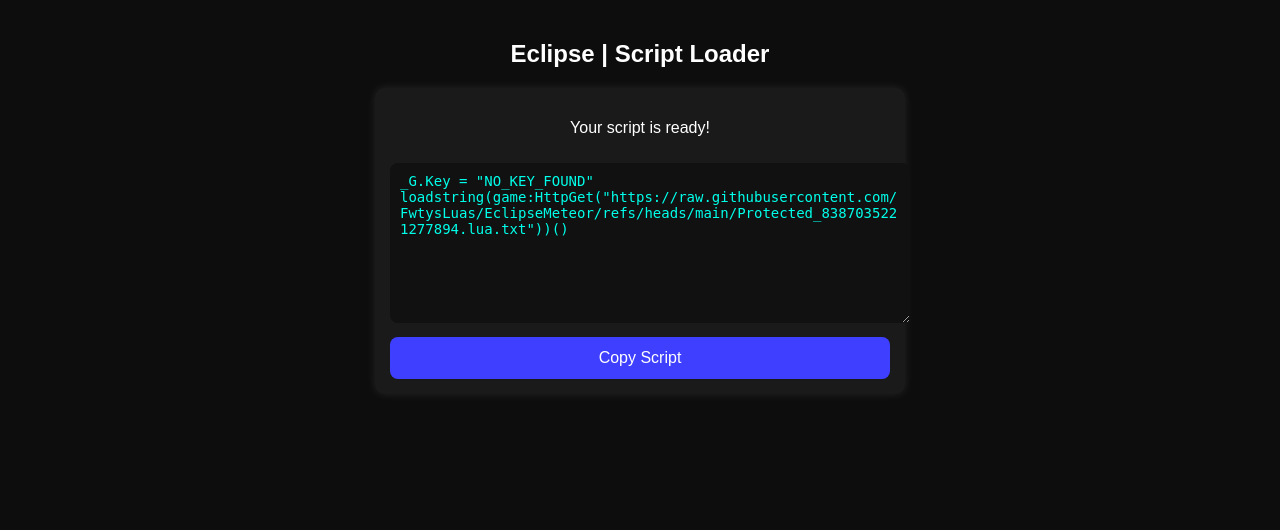
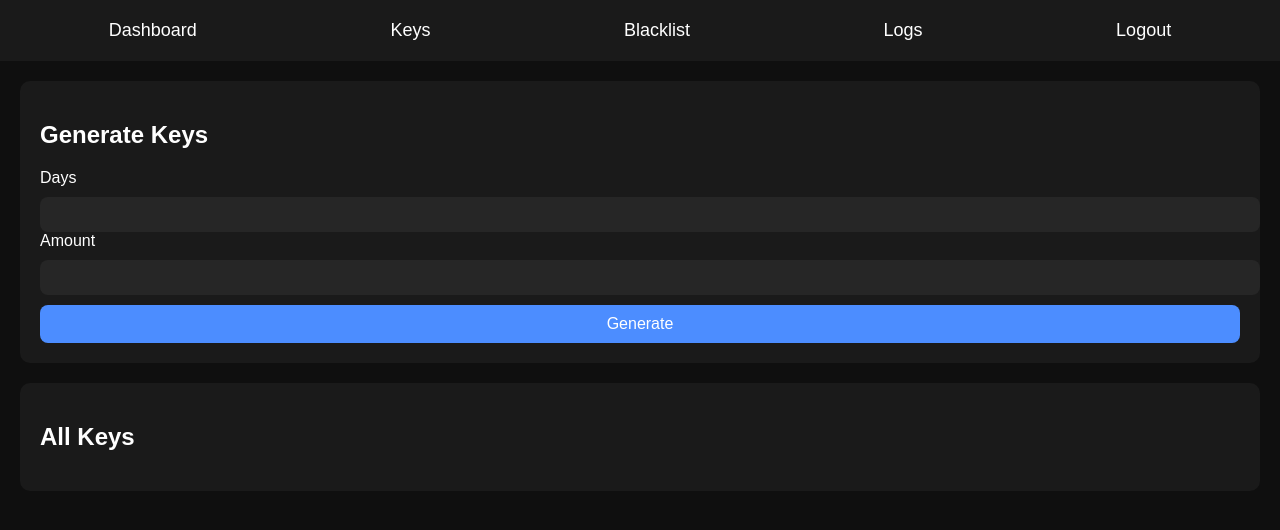
Before and after one commit to AsianTwchSecond/eclipse-hwid, a Flask app: page /keys in a window 1280 px wide. Shown: the top 530 px of the page. Run offline with Flask 3, Linux system fonts and the light colour scheme; the visitor is signed in with stand-in values (Sample User, id 1).

Commit message:
Update keys.html

```diff
--- a/templates/keys.html
+++ b/templates/keys.html
@@ -1,85 +1,60 @@
-<!DOCTYPE html>
-<html>
-<head>
-    <title>Eclipse | Get Script</title>
-    <meta name="viewport" content="width=device-width, initial-scale=1.0">
+{% extends "base.html" %}
+{% block content %}
 
-    <style>
-        body {
-            background: #0d0d0d;
-            color: white;
-            font-family: Arial, sans-serif;
-            text-align: center;
-            margin: 0;
-            padding: 20px;
-        }
+<div class="card">
+    <h2>Generate Keys</h2>
 
-        .box {
-            background: #1a1a1a;
-            padding: 15px;
-            border-radius: 10px;
-            max-width: 500px;
-            margin: auto;
-            box-shadow: 0 0 10px rgba(255,255,255,0.1);
-        }
+    <form method="POST" action="/generate">
+        <label>Days</label>
+        <input type="number" name="days" required>
 
-        textarea {
-            width: 100%;
-            height: 140px;
-            background: #111;
-            color: #00ffea;
-            padding: 10px;
-            border: none;
-            border-radius: 8px;
-            margin-top: 10px;
-            font-size: 14px;
-        }
+        <label>Amount</label>
+        <input type="number" name="amount" required>
 
-        button {
-            width: 100%;
-            padding: 12px;
-            margin-top: 10px;
-            background: #3f3fff;
-            border: none;
-            color: white;
-            font-size: 16px;
-            border-radius: 8px;
-        }
-    </style>
-</head>
+        <button type="submit">Generate</button>
+    </form>
+</div>
 
-<body>
+{% if new_keys %}
+<div class="card">
+    <h3>New Keys</h3>
+    {% for k in new_keys %}
+    <p>{{ k }}</p>
+    {% endfor %}
+</div>
+{% endif %}
 
-    <h2>Eclipse | Script Loader</h2>
+<div class="card">
+    <h2>All Keys</h2>
 
-    <div class="box">
-        <p>Your script is ready!</p>
+    <ul style="list-style:none; padding-left:0;">
+        {% for key, data in keys.items() %}
+        <li style="margin-bottom:20px;">
 
-        <textarea id="scriptBox" readonly></textarea>
+            <b>Key:</b> {{ key }}<br>
+            <b>Expires:</b> {{ data.expires }}<br>
+            <b>HWID:</b> {{ data.hwid if data.hwid else "None (Not Used Yet)" }}<br><br>
 
-        <button onclick="copyScript()">Copy Script</button>
-    </div>
+            <!-- Copy Script Button -->
+            <button onclick="copyScript('{{ key }}')">Copy Script</button>
 
-    <script>
-        // Fetch KEY passed from Python backend
-        const urlParams = new URLSearchParams(window.location.search);
-        const key = urlParams.get("key") || "NO_KEY_FOUND";
+            <a href="/deletekey/{{ key }}">
+                <button style="background:#ff4c4c; margin-top:10px;">Delete</button>
+            </a>
 
-        // Your UPDATED script URL
-        const SCRIPT_URL = "https://raw.githubusercontent.com/FwtysLuas/EclipseMeteor/refs/heads/main/Protected_8387035221277894.lua.txt";
+        </li>
+        {% endfor %}
+    </ul>
+</div>
 
-        // Auto-generated script
-        const content =
-`_G.Key = "${key}"
-loadstring(game:HttpGet("${SCRIPT_URL}"))()`;
+<script>
+function copyScript(key) {
+    let script = `_G.Key = "${key}"
+loadstring(game:HttpGet("https://raw.githubusercontent.com/FwtysLuas/EclipseMeteor/refs/heads/main/Protected_8387035221277894.lua.txt"))()`
 
-        document.getElementById("scriptBox").value = content;
+    navigator.clipboard.writeText(script);
+    alert("Copied script with key!");
+}
+</script>
 
-        function copyScript() {
-            navigator.clipboard.writeText(content);
-            alert("Copied!");
-        }
-    </script>
-
-</body>
-</html>
+{% endblock %}
```
